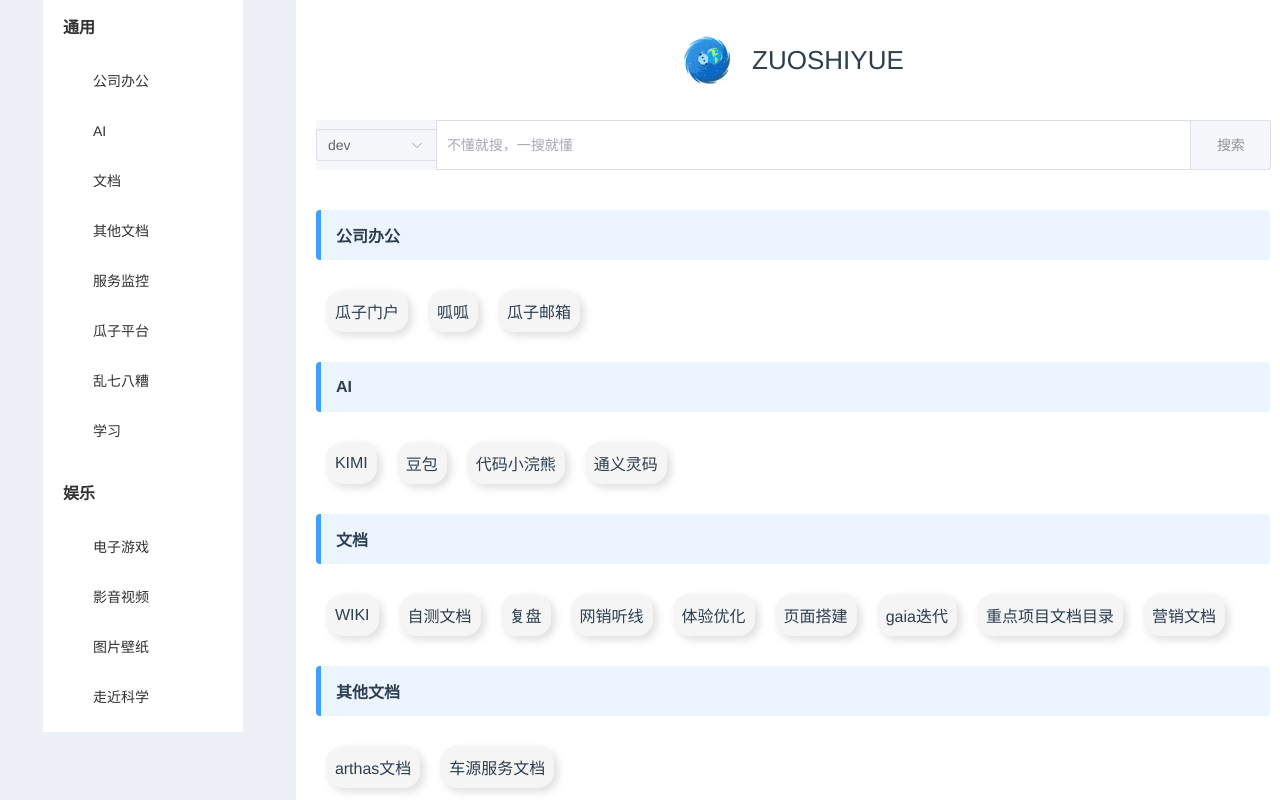
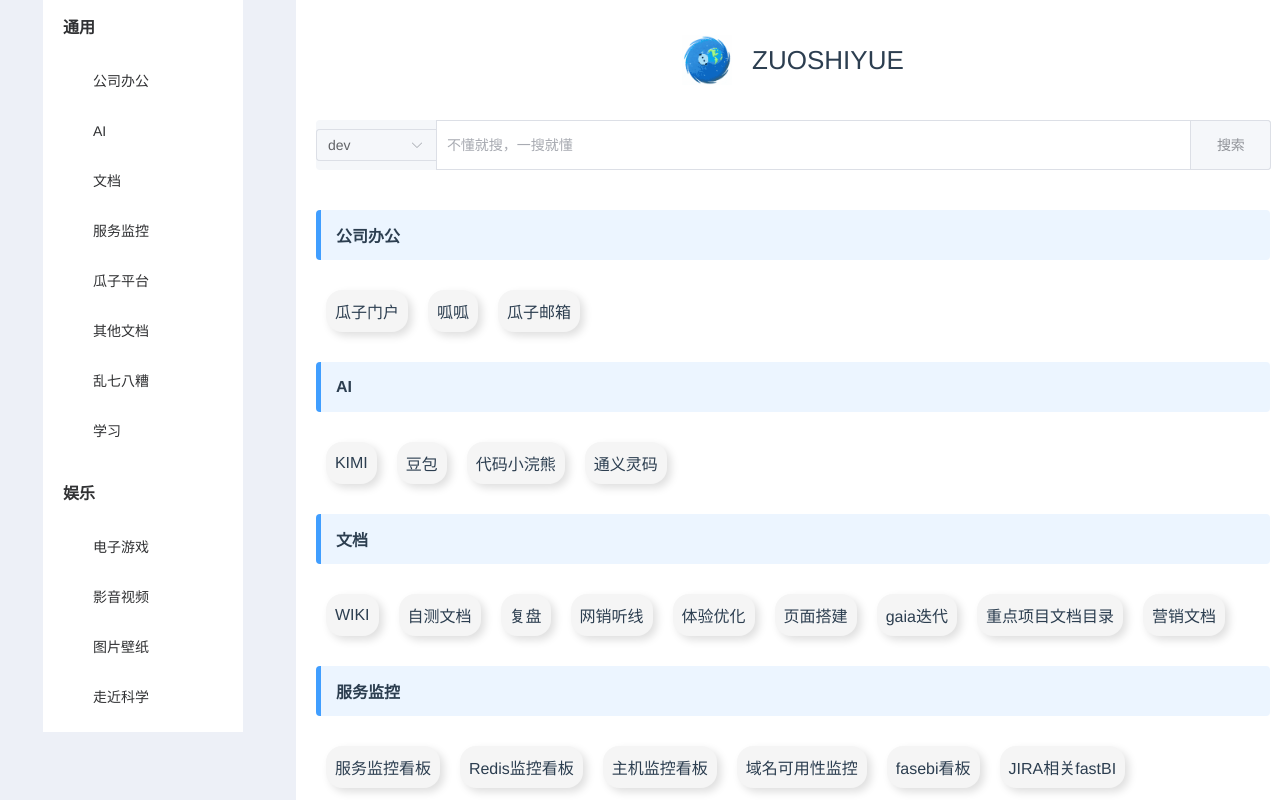
Before and after one commit to zuoshiyue/dst, a Vue app: page / in a window 1280 px wide. Built offline with nearby package versions, Linux system fonts and the light colour scheme.

Commit message:
commit by lupengfei3

```diff
--- a/src/assets/ts/navLists.ts
+++ b/src/assets/ts/navLists.ts
@@ -83,20 +83,7 @@
                     },
                   ],
                 },
-                {
-                  label: "其他文档",
-                  chindren: [
-                    {
-                      label: "arthas文档",
-                      value: "https://arthas.aliyun.com/doc/watch.html",
-                    },
-                    {
-                      label: "车源服务文档",
-                      value:
-                        "https://cars-api.guazi-cloud.com/#/doc/internal/%E8%BD%A6%E6%BA%90%E6%9C%8D%E5%8A%A1/%E8%BD%A6%E6%BA%90%E7%BB%9F%E4%B8%80%E8%A1%A8%E5%AD%97%E6%AE%B5%E8%AF%B4%E6%98%8E",
-                    },
-                  ],
-                },
+
                 {
                   label: "服务监控",
                   chindren: [
@@ -290,6 +277,20 @@
                     {
                       label: "营销平台管理系统",
                       value: "https://pangu.guazi-cloud.com/mkt/tplLists/createTpl",
+                    },
+                  ],
+                },
+                {
+                  label: "其他文档",
+                  chindren: [
+                    {
+                      label: "arthas文档",
+                      value: "https://arthas.aliyun.com/doc/watch.html",
+                    },
+                    {
+                      label: "车源服务文档",
+                      value:
+                        "https://cars-api.guazi-cloud.com/#/doc/internal/%E8%BD%A6%E6%BA%90%E6%9C%8D%E5%8A%A1/%E8%BD%A6%E6%BA%90%E7%BB%9F%E4%B8%80%E8%A1%A8%E5%AD%97%E6%AE%B5%E8%AF%B4%E6%98%8E",
                     },
                   ],
                 },
```
Also changed, not shown: 3 other files (tests, documents, lock files or other folders).
